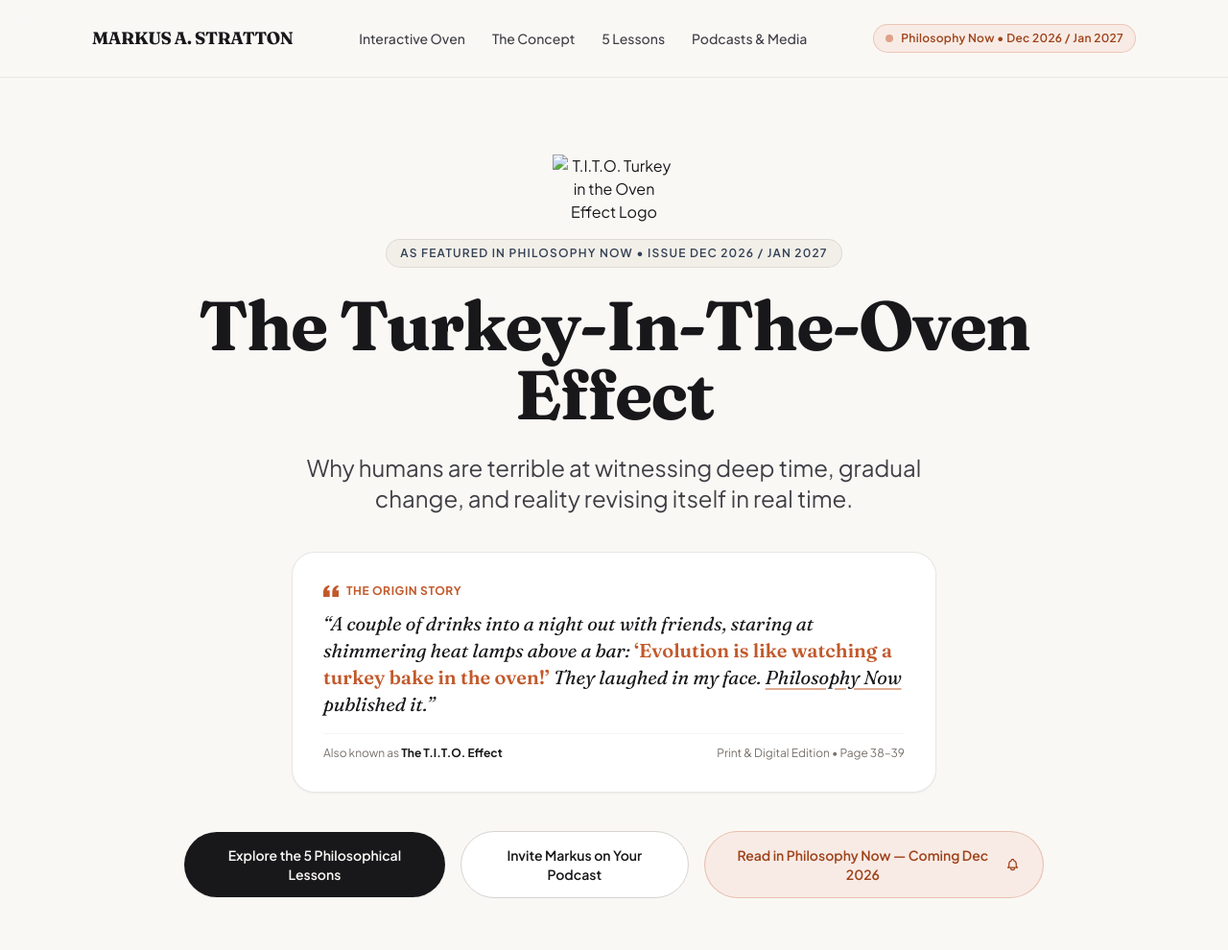
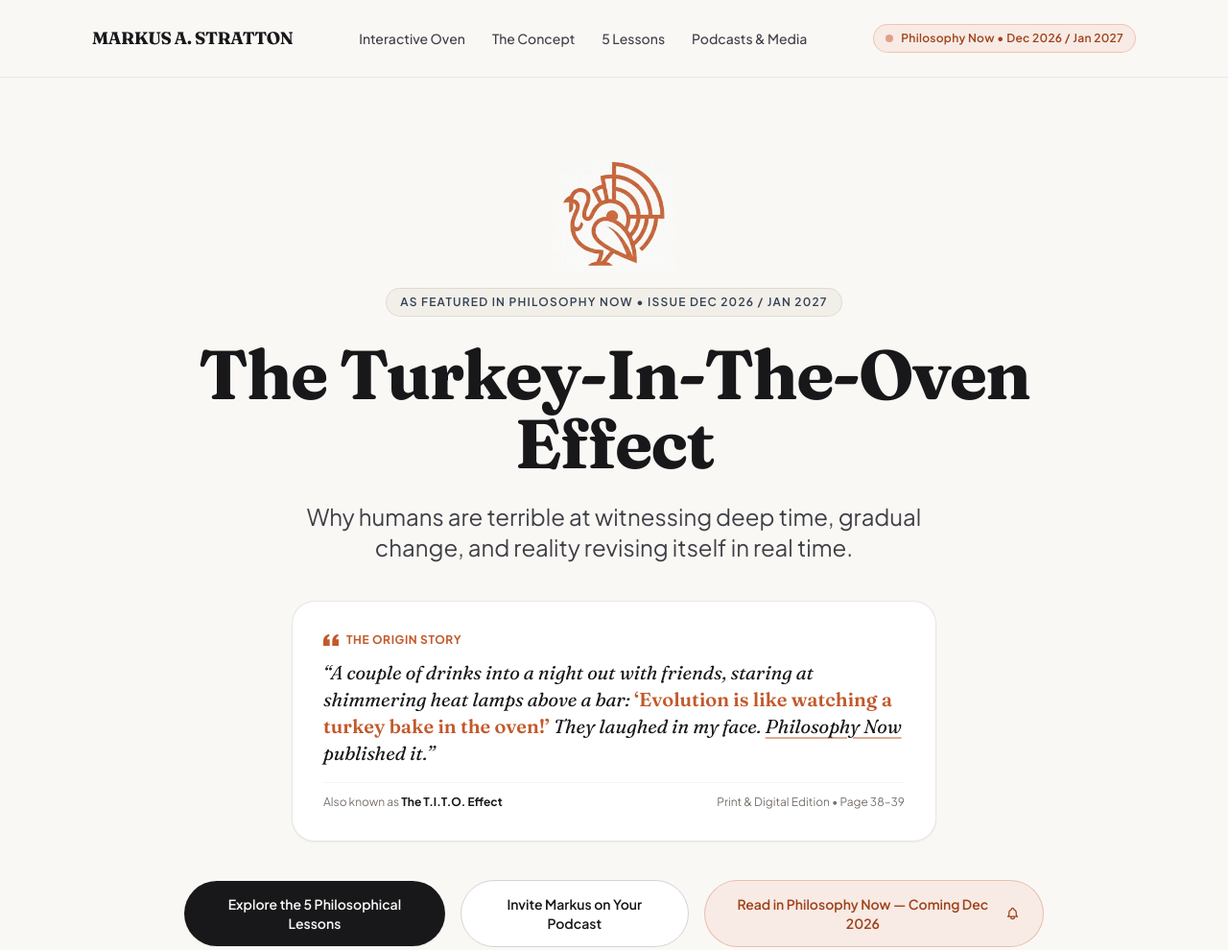
Before and after one commit to markusstratton28-ai/landing-page, a plain HTML site: page index.html in a window 1280 px wide. Shown: the top 990 px of the page at 96% size. Drawn offline with nearby package versions, Linux system fonts and the light colour scheme.

Commit message:
Update index.html

```diff
--- a/index.html
+++ b/index.html
@@ -126,7 +126,7 @@
         <section class="pt-12 pb-16 sm:pt-20 sm:pb-24 px-4 sm:px-6 lg:px-8 border-b border-stone-200/80">
             <div class="max-w-4xl mx-auto text-center">
                 <!-- Eyebrow Badge -->
-                <img src="logo.jpg" alt="T.I.T.O. Turkey in the Oven Effect Logo" class="w-32 h-auto mx-auto mb-4">
+                <img src="TITO.jpeg" alt="T.I.T.O. Turkey in the Oven Effect Logo" class="w-32 h-auto mx-auto mb-4">
                 <div class="inline-flex items-center gap-2 px-3.5 py-1.5 rounded-full bg-parchment-dark border border-stone-300/70 text-xs font-semibold uppercase tracking-widest text-slatecosmic mb-6">
                     <span>As Featured in Philosophy Now • Issue Dec 2026 / Jan 2027</span>
                 </div>
```
